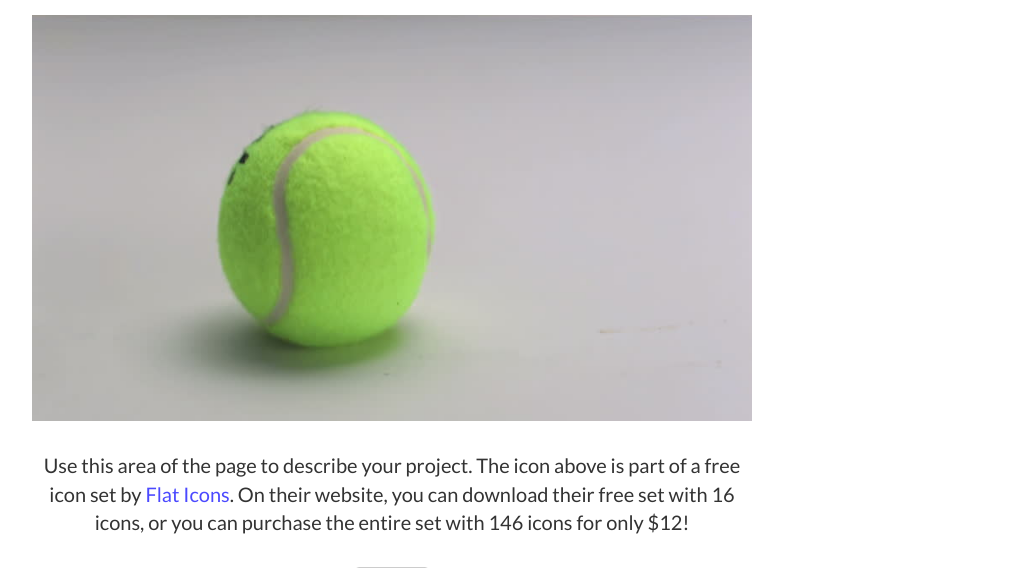
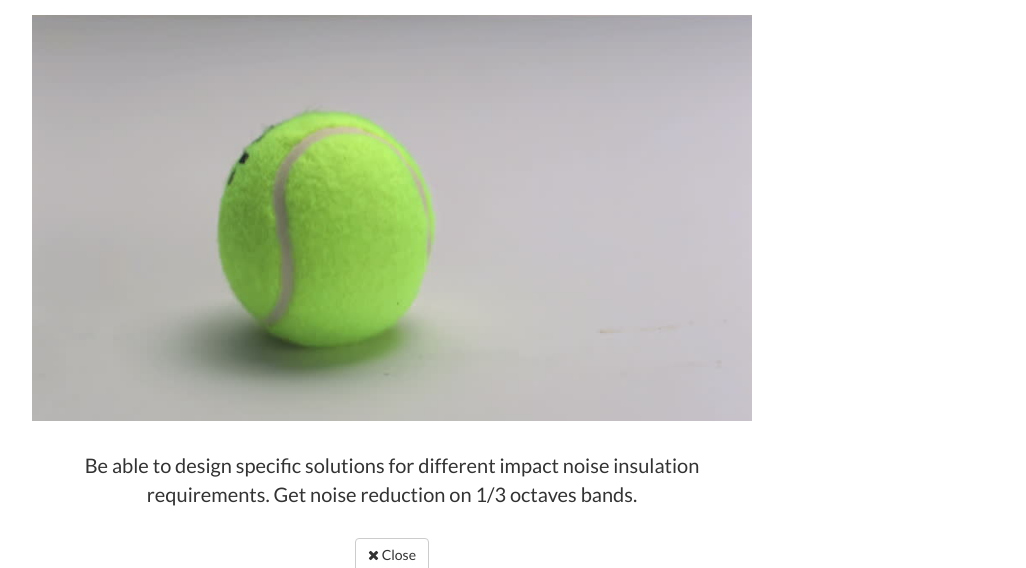
Before and after one commit to salvadomingo/salvadomingo.github.io, a website: page index.html in a window 1280 px wide. Both pictures are taken after a click on the link "IMPACT SOUND INSULATION FLOORS". Shown: the part 794-1362 px from the top of the page, without its empty margins (248-1274 px from the left). Drawn offline with nearby package versions, Linux system fonts and the light colour scheme.

Commit message:
Modal 1 changes

```diff
--- a/index.html
+++ b/index.html
@@ -329,7 +329,7 @@
                             <br>
                             <br>
                             <img src="img/portfolio/impact_noise.jpg" class="img-responsive img-centered" alt="">
-                            <p>Use this area of the page to describe your project. The icon above is part of a free icon set by <a href="https://sellfy.com/p/8Q9P/jV3VZ/">Flat Icons</a>. On their website, you can download their free set with 16 icons, or you can purchase the entire set with 146 icons for only $12!</p>
+                            <p>Be able to design specific solutions for different impact noise insulation requirements. Get noise reduction on 1/3 octaves bands.</p>
                             <br>
                             <button type="button" class="btn btn-default" data-dismiss="modal"><i class="fa fa-times"></i> Close</button>
                         </div>
```
